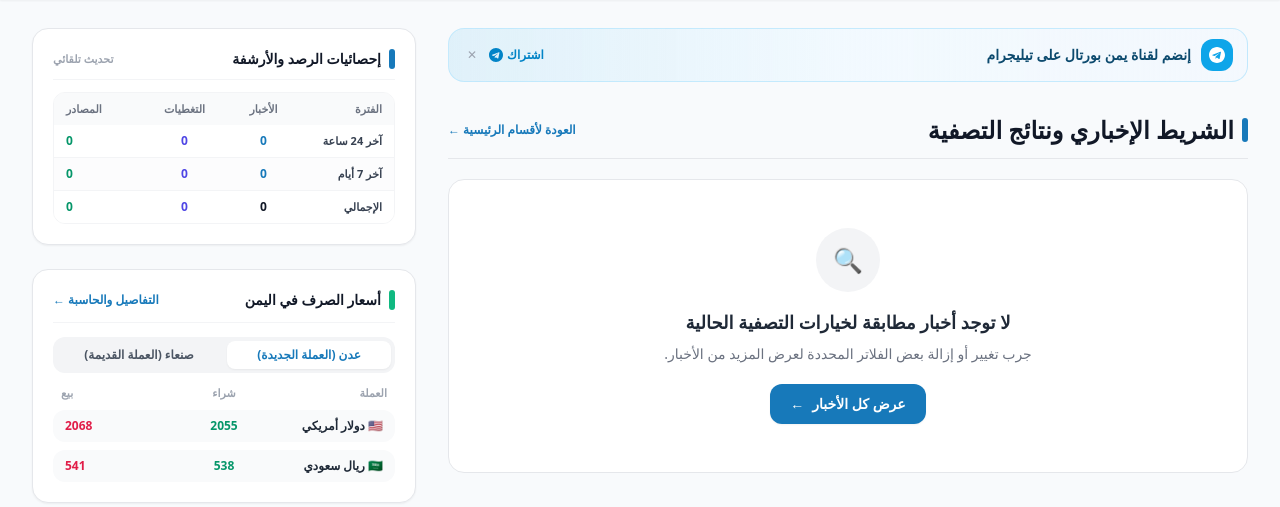
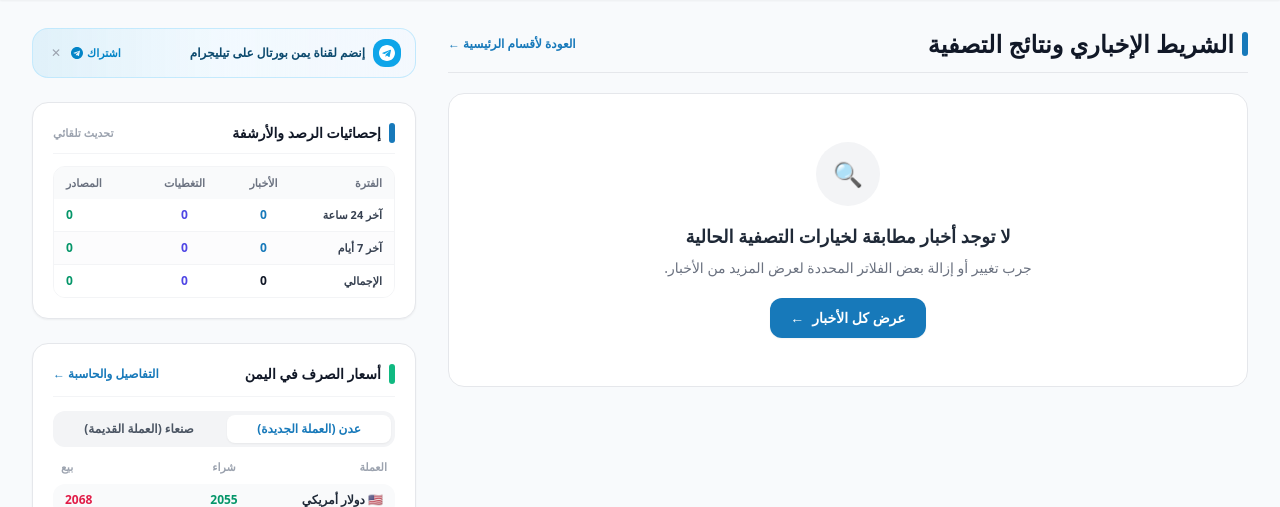
Before and after one commit to wsaqaf/yemenportal, a Django app: page / in a window 1280 px wide. Shown: the part 65-572 px from the top of the page. Run offline with Django 4.2, Linux system fonts and the light colour scheme; data comes from the database, SQL or seed files in the repository; data that the repository does not hold is empty; parts of the project's set-up code (start-up, migrations or seed data) failed here and were passed over; some libraries are stand-ins or nearby versions.

Commit message:
fix: move Telegram box to top of left column (sidebar) directly above latest news

```diff
--- a/templates/posts/post_list.html
+++ b/templates/posts/post_list.html
@@ -9,52 +9,6 @@
 
         <!-- Left Column: Main Portal Content (Top Clusters + 11 Thematic Sections) -->
         <section class="lg:col-span-8 order-1 space-y-8">
-
-            <!-- Compact Clickable Telegram Channel Box (Top of Left Column) -->
-            <div id="yp-telegram-invite-bar" class="relative group">
-                <a href="https://t.me/yemen_portal" target="_blank" rel="noopener noreferrer"
-                   class="flex items-center justify-between gap-3 px-3.5 py-2 sm:py-2.5 rounded-2xl bg-gradient-to-r from-sky-500/10 via-sky-50/80 to-blue-50/50 dark:from-sky-950/40 dark:via-slate-800 dark:to-slate-800/90 border border-sky-200/80 dark:border-sky-900/60 hover:border-sky-400 dark:hover:border-sky-700 shadow-2xs hover:shadow-xs transition-all duration-200">
-                    <div class="flex items-center gap-2.5">
-                        <div class="w-7 h-7 sm:w-8 sm:h-8 rounded-xl bg-sky-500 text-white flex items-center justify-center flex-shrink-0 shadow-xs group-hover:scale-105 transition-transform">
-                            <svg class="w-4 h-4 fill-current" viewBox="0 0 24 24">
-                                <path d="M12 0C5.373 0 0 5.373 0 12s5.373 12 12 12 12-5.373 12-12S18.627 0 12 0zm5.894 8.221l-1.97 9.28c-.145.658-.537.818-1.084.508l-3-2.21-1.446 1.394c-.16.16-.295.295-.605.295l.213-3.053 5.56-5.023c.242-.213-.054-.333-.373-.121l-6.871 4.326-2.962-.924c-.643-.204-.657-.643.136-.953l11.57-4.461c.537-.194 1.006.131.832.942z"/>
-                            </svg>
-                        </div>
-                        <span class="text-xs sm:text-sm font-black text-sky-900 dark:text-sky-200 group-hover:text-sky-600 dark:group-hover:text-sky-300 transition-colors">
-                            إنضم لقناة يمن بورتال على تيليجرام
-                        </span>
-                    </div>
-
-                    <div class="flex items-center gap-2 flex-shrink-0">
-                        <span class="inline-flex items-center gap-1 text-[11px] sm:text-xs font-bold text-sky-600 dark:text-sky-400 group-hover:-translate-x-0.5 transition-transform">
-                            <span>اشتراك</span>
-                            <svg class="w-3.5 h-3.5 fill-current" viewBox="0 0 24 24"><path d="M12 0C5.373 0 0 5.373 0 12s5.373 12 12 12 12-5.373 12-12S18.627 0 12 0zm5.894 8.221l-1.97 9.28c-.145.658-.537.818-1.084.508l-3-2.21-1.446 1.394c-.16.16-.295.295-.605.295l.213-3.053 5.56-5.023c.242-.213-.054-.333-.373-.121l-6.871 4.326-2.962-.924c-.643-.204-.657-.643.136-.953l11.57-4.461c.537-.194 1.006.131.832.942z"/></svg>
-                        </span>
-                        <button type="button"
-                                onclick="event.preventDefault(); event.stopPropagation(); dismissTelegramInviteBar()"
-                                class="text-gray-400 hover:text-gray-600 dark:hover:text-slate-300 p-1 rounded-lg text-xs"
-                                title="إخفاء">
-                            ✕
-                        </button>
-                    </div>
-                </a>
-            </div>
-            <script>
-                function dismissTelegramInviteBar() {
-                    const bar = document.getElementById('yp-telegram-invite-bar');
-                    if (bar) bar.style.display = 'none';
-                    try { localStorage.setItem('yp_dismiss_tg_invite', Date.now()); } catch(e) {}
-                }
-                (function() {
-                    try {
-                        const ts = localStorage.getItem('yp_dismiss_tg_invite');
-                        if (ts && (Date.now() - parseInt(ts, 10) < 7 * 86400 * 1000)) {
-                            const bar = document.getElementById('yp-telegram-invite-bar');
-                            if (bar) bar.style.display = 'none';
-                        }
-                    } catch(e) {}
-                })();
-            </script>
 
             {% if show_portal_hero and hero_post %}
             <!-- Floating Pill for New Top Story Auto-Refresh -->
@@ -470,6 +424,52 @@
 
         <!-- Sidebar Column: آخر الأخبار (Live Stream) + FX Rates + Weather + Sources + Filters -->
         <aside class="lg:col-span-4 order-2 space-y-6">
+            <!-- Compact Clickable Telegram Channel Box (Top of Left Column above Latest News) -->
+            <div id="yp-telegram-invite-bar" class="relative group">
+                <a href="https://t.me/yemen_portal" target="_blank" rel="noopener noreferrer"
+                   class="flex items-center justify-between gap-2.5 px-3.5 py-2.5 rounded-2xl bg-gradient-to-r from-sky-500/10 via-sky-50/80 to-blue-50/50 dark:from-sky-950/40 dark:via-slate-800 dark:to-slate-800/90 border border-sky-200/80 dark:border-sky-900/60 hover:border-sky-400 dark:hover:border-sky-700 shadow-2xs hover:shadow-xs transition-all duration-200">
+                    <div class="flex items-center gap-2 min-w-0">
+                        <div class="w-7 h-7 rounded-xl bg-sky-500 text-white flex items-center justify-center flex-shrink-0 shadow-xs group-hover:scale-105 transition-transform">
+                            <svg class="w-4 h-4 fill-current" viewBox="0 0 24 24">
+                                <path d="M12 0C5.373 0 0 5.373 0 12s5.373 12 12 12 12-5.373 12-12S18.627 0 12 0zm5.894 8.221l-1.97 9.28c-.145.658-.537.818-1.084.508l-3-2.21-1.446 1.394c-.16.16-.295.295-.605.295l.213-3.053 5.56-5.023c.242-.213-.054-.333-.373-.121l-6.871 4.326-2.962-.924c-.643-.204-.657-.643.136-.953l11.57-4.461c.537-.194 1.006.131.832.942z"/>
+                            </svg>
+                        </div>
+                        <span class="text-xs font-black text-sky-900 dark:text-sky-200 group-hover:text-sky-600 dark:group-hover:text-sky-300 transition-colors truncate">
+                            إنضم لقناة يمن بورتال على تيليجرام
+                        </span>
+                    </div>
+
+                    <div class="flex items-center gap-1.5 flex-shrink-0">
+                        <span class="inline-flex items-center gap-1 text-[11px] font-bold text-sky-600 dark:text-sky-400 group-hover:-translate-x-0.5 transition-transform">
+                            <span>اشتراك</span>
+                            <svg class="w-3 h-3 fill-current" viewBox="0 0 24 24"><path d="M12 0C5.373 0 0 5.373 0 12s5.373 12 12 12 12-5.373 12-12S18.627 0 12 0zm5.894 8.221l-1.97 9.28c-.145.658-.537.818-1.084.508l-3-2.21-1.446 1.394c-.16.16-.295.295-.605.295l.213-3.053 5.56-5.023c.242-.213-.054-.333-.373-.121l-6.871 4.326-2.962-.924c-.643-.204-.657-.643.136-.953l11.57-4.461c.537-.194 1.006.131.832.942z"/></svg>
+                        </span>
+                        <button type="button"
+                                onclick="event.preventDefault(); event.stopPropagation(); dismissTelegramInviteBar()"
+                                class="text-gray-400 hover:text-gray-600 dark:hover:text-slate-300 p-1 rounded-lg text-xs"
+                                title="إخفاء">
+                            ✕
+                        </button>
+                    </div>
+                </a>
+            </div>
+            <script>
+                function dismissTelegramInviteBar() {
+                    const bar = document.getElementById('yp-telegram-invite-bar');
+                    if (bar) bar.style.display = 'none';
+                    try { localStorage.setItem('yp_dismiss_tg_invite', Date.now()); } catch(e) {}
+                }
+                (function() {
+                    try {
+                        const ts = localStorage.getItem('yp_dismiss_tg_invite');
+                        if (ts && (Date.now() - parseInt(ts, 10) < 7 * 86400 * 1000)) {
+                            const bar = document.getElementById('yp-telegram-invite-bar');
+                            if (bar) bar.style.display = 'none';
+                        }
+                    } catch(e) {}
+                })();
+            </script>
+
             {% include "posts/partials/portal_sidebar_widgets.html" %}
 
             <!-- Advanced Filter Form -->
```
